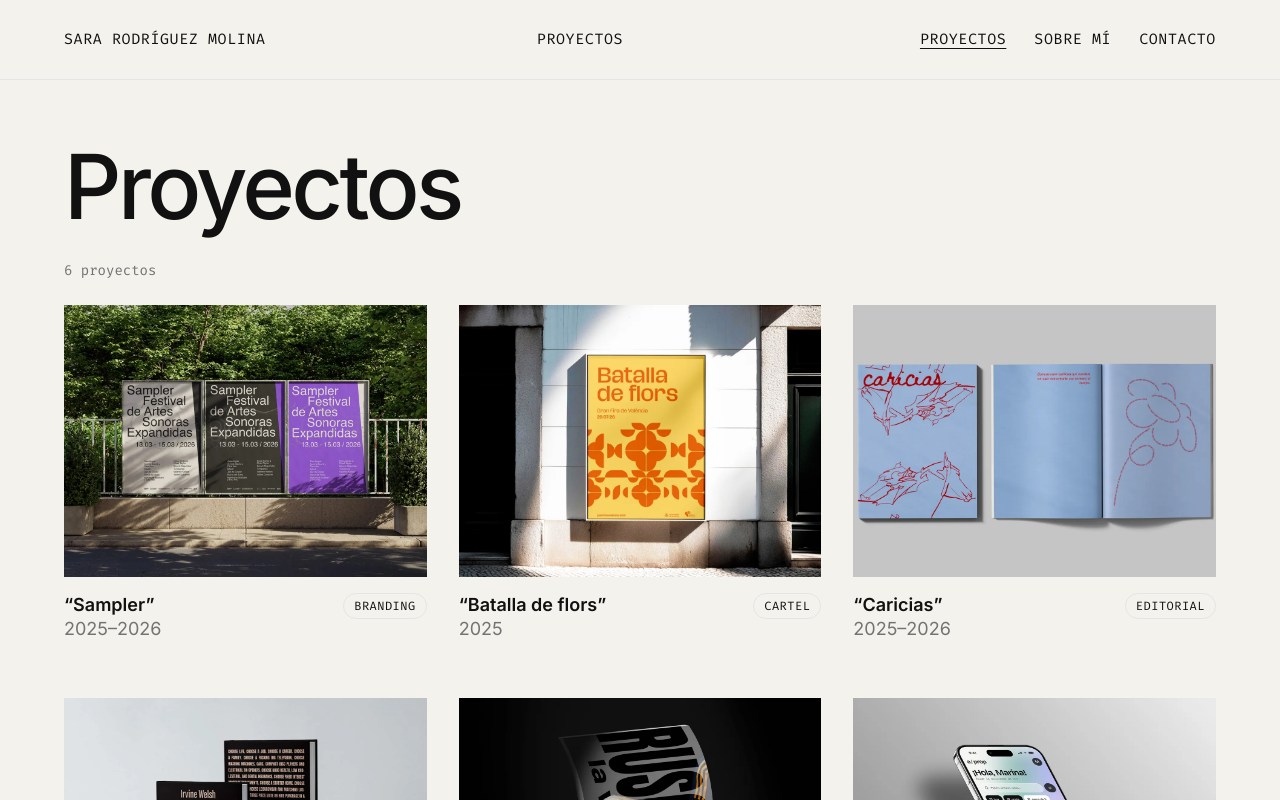
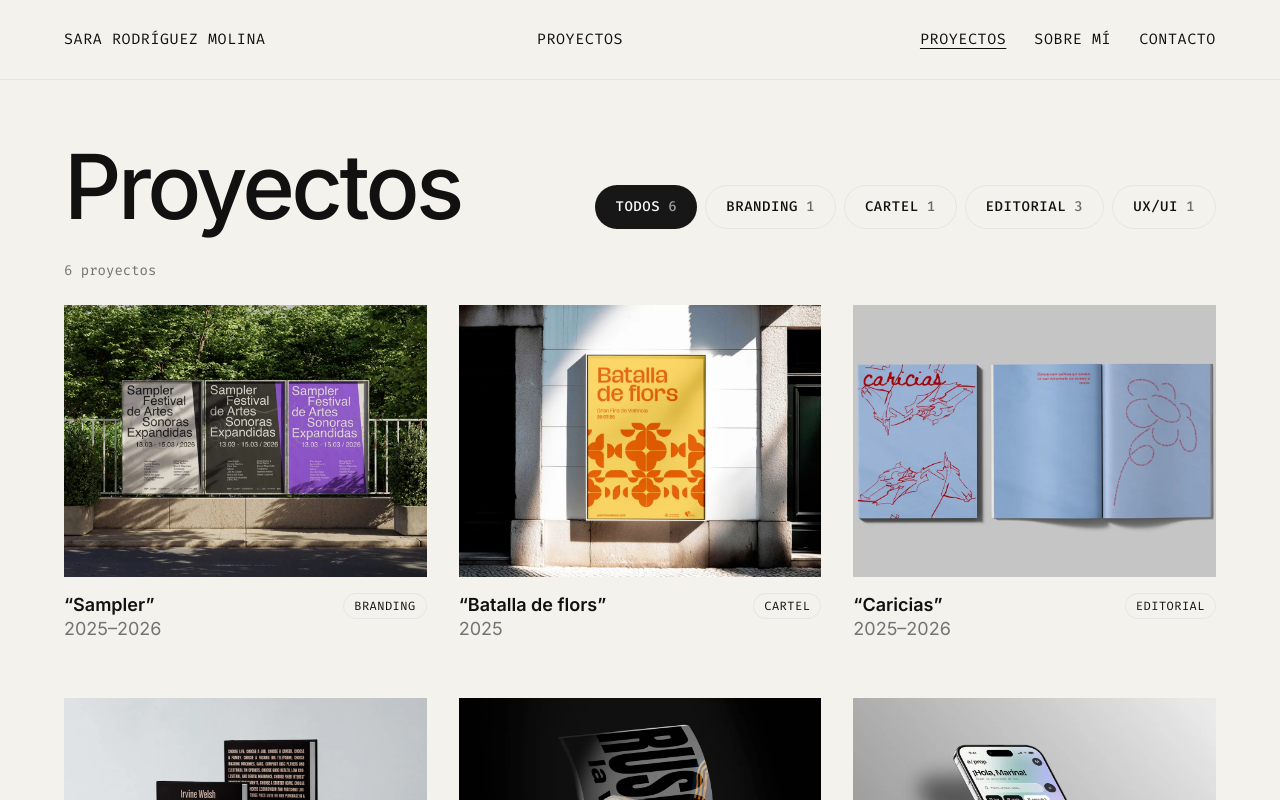
Before and after one commit to srodmol/portafolio-web, a Vue app: page /proyectos in a window 1280 px wide. Shown: the top 800 px of the page. Built offline with nearby package versions, Linux system fonts and the light colour scheme.

Commit message:
srodmol:Añadir filtros por categoría con composable y botones de shadcn

```diff
--- a/package.json
+++ b/package.json
@@ -11,7 +11,7 @@
     "preview": "vite preview"
   },
   "dependencies": {
-    "@lucide/vue": "^1.71.0",
+    "@lucide/vue": "^1.80.0",
     "@tailwindcss/vite": "^4.3.5",
     "class-variance-authority": "^0.7.1",
     "clsx": "^2.1.1",
--- /dev/null
+++ b/src/composables/useFiltroProyectos.ts
@@ -0,0 +1,26 @@
+import { ref, computed } from 'vue'
+import { proyectos, type Categoria } from '@/data/proyectos'
+
+export type Filtro = Categoria | 'Todos'
+
+export function useFiltroProyectos() {
+  const filtros: Filtro[] = ['Todos', 'Branding', 'Cartel', 'Editorial', 'UX/UI']
+  const filtroActivo = ref<Filtro>('Todos')
+
+  // Se recalcula sola cada vez que cambia el filtro
+  const proyectosFiltrados = computed(() =>
+    filtroActivo.value === 'Todos'
+      ? proyectos
+      : proyectos.filter((p) => p.categoria === filtroActivo.value),
+  )
+
+  function contar(filtro: Filtro) {
+    return filtro === 'Todos' ? proyectos.length : proyectos.filter((p) => p.categoria === filtro).length
+  }
+
+  function elegirFiltro(filtro: Filtro) {
+    filtroActivo.value = filtro
+  }
+
+  return { filtros, filtroActivo, proyectosFiltrados, contar, elegirFiltro }
+}
--- a/src/pages/proyectos/Proyectos.vue
+++ b/src/pages/proyectos/Proyectos.vue
@@ -1,16 +1,40 @@
 <script setup lang="ts">
-import { proyectos } from '@/data/proyectos'
+import { computed } from 'vue'
 import TarjetaProyecto from '@/components/TarjetaProyecto.vue'
+import { Button } from '@/components/ui/button'
+import { useFiltroProyectos } from '@/composables/useFiltroProyectos'
+
+const { filtros, filtroActivo, proyectosFiltrados, contar, elegirFiltro } = useFiltroProyectos()
+
+const resumen = computed(() => {
+  const n = proyectosFiltrados.value.length
+  const texto = n === 1 ? 'proyecto' : 'proyectos'
+  return filtroActivo.value === 'Todos' ? `${n} ${texto}` : `${n} ${texto} · ${filtroActivo.value}`
+})
 </script>
 
 <template>
   <section class="flex flex-wrap items-end justify-between gap-8 px-[5vw] pt-16 pb-8">
     <h1 class="text-[clamp(48px,7vw,112px)] leading-[0.95] font-medium tracking-[-0.04em]">Proyectos</h1>
+
+    <div role="group" aria-label="Filtrar por categoría" class="flex flex-wrap gap-2">
+      <Button
+        v-for="filtro in filtros"
+        :key="filtro"
+        :variant="filtro === filtroActivo ? 'default' : 'outline'"
+        :aria-pressed="filtro === filtroActivo"
+        class="h-11 rounded-full px-5 font-mono text-sm uppercase tracking-[0.04em] shadow-none"
+        @click="elegirFiltro(filtro)"
+      >
+        {{ filtro }}
+        <span class="opacity-60">{{ contar(filtro) }}</span>
+      </Button>
+    </div>
   </section>
 
-  <p class="px-[5vw] pb-6 font-mono text-sm text-muted-foreground">{{ proyectos.length }} proyectos</p>
+  <p aria-live="polite" class="px-[5vw] pb-6 font-mono text-sm text-muted-foreground">{{ resumen }}</p>
 
   <section class="grid grid-cols-[repeat(auto-fill,minmax(320px,1fr))] gap-x-8 gap-y-14 px-[5vw] pb-24">
-    <TarjetaProyecto v-for="proyecto in proyectos" :key="proyecto.slug" :proyecto="proyecto" />
+    <TarjetaProyecto v-for="proyecto in proyectosFiltrados" :key="proyecto.slug" :proyecto="proyecto" />
   </section>
 </template>
```
Also changed, not shown: 1 other file (tests, documents, lock files or other folders).
